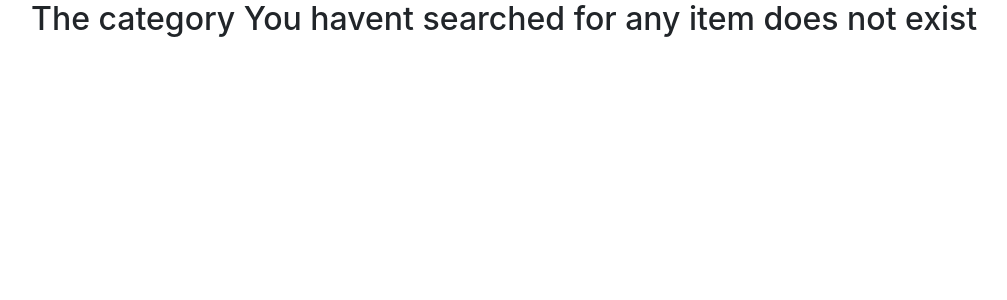
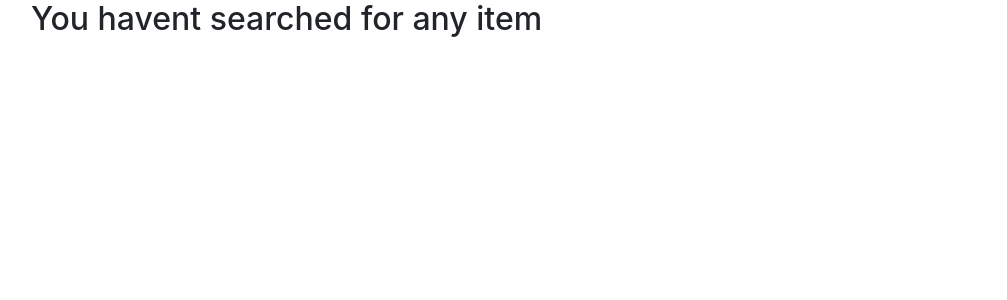
Before and after one commit to wilbrone/PhotoGallery, a Django app: page /search/ in a window 1280 px wide. Shown: the part 56-356 px from the top of the page, without its empty margins (39-1046 px from the left). Run offline with Django 3.2, Linux system fonts and the light colour scheme; some libraries are stand-ins or nearby versions.

Commit message:
--- Auto-Git Commit ---

```diff
--- a/photos/templates/all-pics/search.html
+++ b/photos/templates/all-pics/search.html
@@ -8,7 +8,7 @@
       <h2>Found {{ photoz}} of searched term {{message}}</h2>
     {% endfor %}
     {% else %}
-      <h2> The category {{message}} does not exist </h2>
+      <h2> {{message}} </h2>
     {% endif %}
 
   </div>
--- a/photos/views.py
+++ b/photos/views.py
@@ -24,11 +24,12 @@ def search_results(request):
 
     if 'category' in request.GET and request.GET['category']:
         search_term = request.GET.get('category')
-
+        print ('*********')
         searched_categ = Category.search_category(search_term)
         message = f'{search_term}'
 
         searched_image = Image.get_pics_cat(searched_categ)
+        print(searched_image)
 
         return render(request, 'all-pics/search.html', {'message': message, 'photoz':searched_image})
 
```
